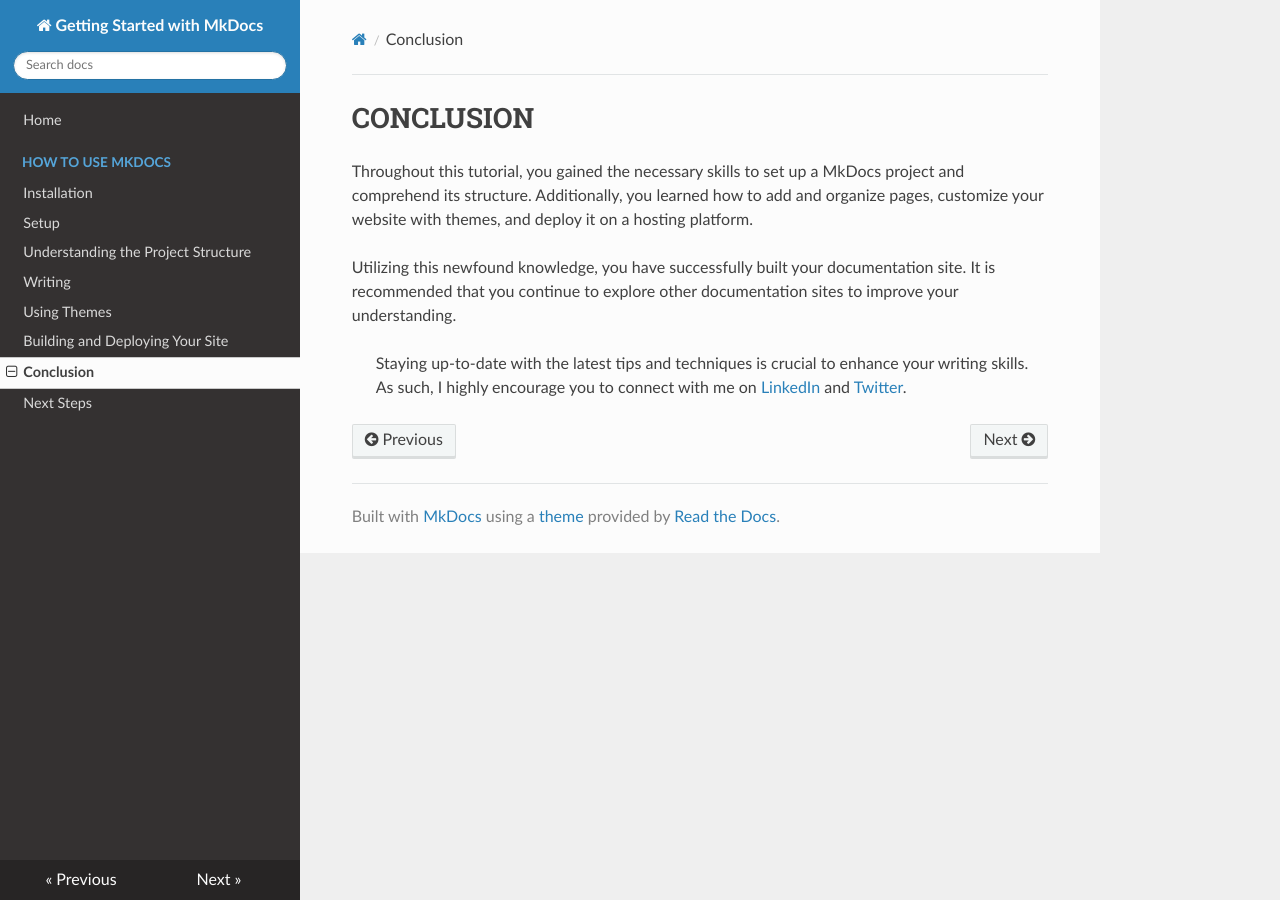
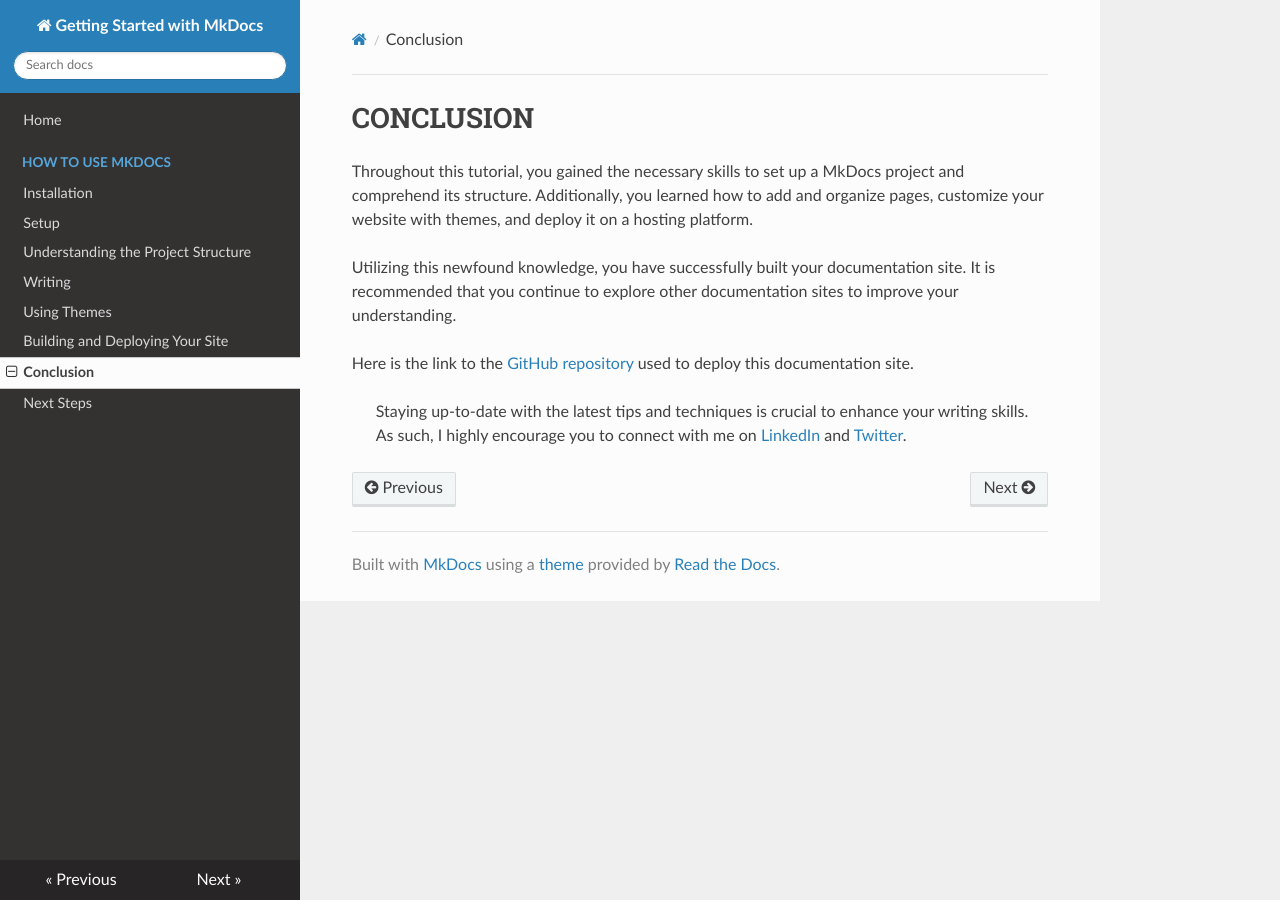
Before and after one commit to DrVickie8/Getting-Started-with-MkDocs, an MkDocs documentation site: the page built from docs/summary.md, in a window 1280 px wide. Built offline with MkDocs 1.6.1, drawn with Linux system fonts in a browser that asks for light colours; nearby versions of some CDN libraries.

Commit message:
Fix: Adding link to GitHub repository

```diff
--- a/docs/summary.md
+++ b/docs/summary.md
@@ -4,4 +4,6 @@ Throughout this tutorial, you gained the necessary skills to set up a MkDocs pro
 
 Utilizing this newfound knowledge, you have successfully built your documentation site. It is recommended that you continue to explore other documentation sites to improve your understanding.
 
+Here is the link to the [GitHub repository](https://github.com/DrVickie8/Getting-Started-with-MkDocs) used to deploy this documentation site.
+
 > Staying up-to-date with the latest tips and techniques is crucial to enhance your writing skills. As such, I highly encourage you to connect with me on [LinkedIn](https://www.linkedin.com/in/victoriaedjohnson/) and [Twitter](https://twitter.com/EdikanVickie).
```
